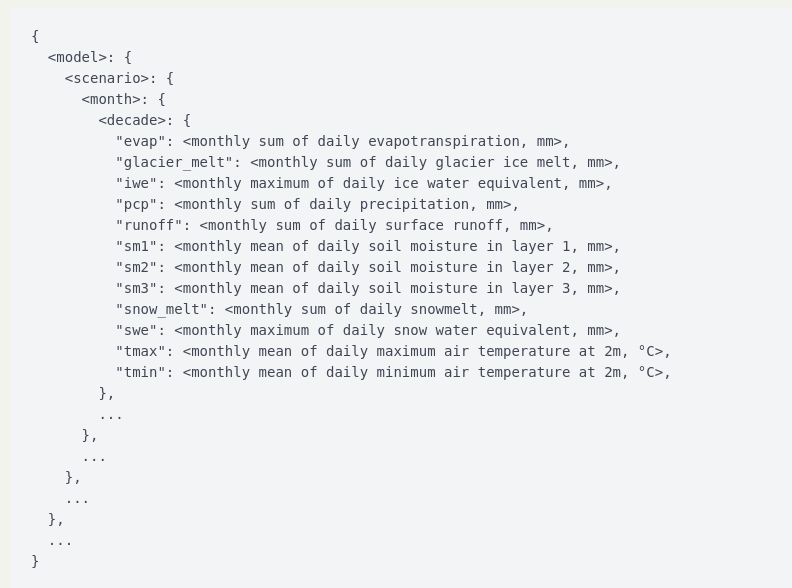
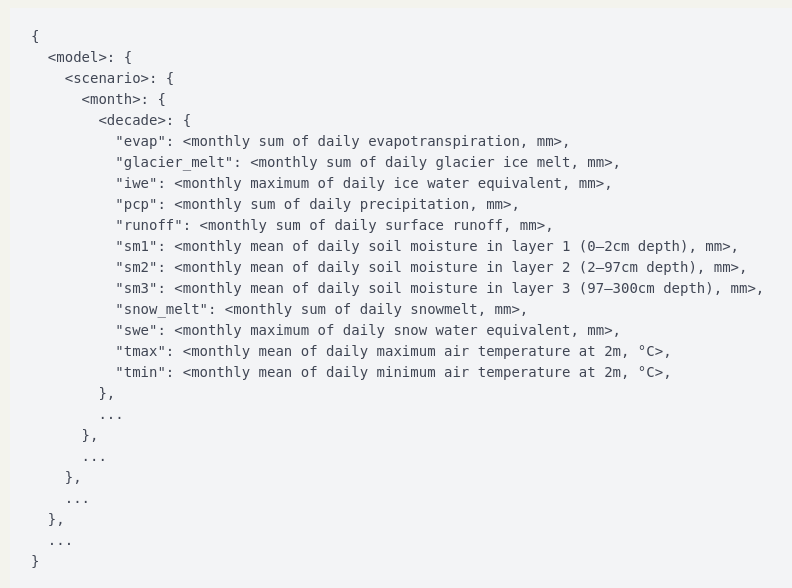
Before and after one commit to ua-snap/data-api, a Python web app: template templates/documentation/hydrology.html in a window 1280 px wide. Shown: the part 1516-2104 px from the top of the page, without its empty margins (102-894 px from the left). Run offline with Jinja, Linux system fonts and the light colour scheme; the template is opened without the code that fills it, so the values that code supplies are empty.

Commit message:
Add soil moisture layer descriptions (#641)

```diff
--- a/templates/documentation/hydrology.html
+++ b/templates/documentation/hydrology.html
@@ -100,9 +100,9 @@
           "iwe": &lt;monthly maximum of daily ice water equivalent, mm&gt;,
           "pcp": &lt;monthly sum of daily precipitation, mm&gt;,
           "runoff": &lt;monthly sum of daily surface runoff, mm&gt;,
-          "sm1": &lt;monthly mean of daily soil moisture in layer 1, mm&gt;,
-          "sm2": &lt;monthly mean of daily soil moisture in layer 2, mm&gt;,
-          "sm3": &lt;monthly mean of daily soil moisture in layer 3, mm&gt;,
+          "sm1": &lt;monthly mean of daily soil moisture in layer 1 (0&ndash;2cm depth), mm&gt;,
+          "sm2": &lt;monthly mean of daily soil moisture in layer 2 (2&ndash;97cm depth), mm&gt;,
+          "sm3": &lt;monthly mean of daily soil moisture in layer 3 (97&ndash;300cm depth), mm&gt;,
           "snow_melt": &lt;monthly sum of daily snowmelt, mm&gt;,
           "swe": &lt;monthly maximum of daily snow water equivalent, mm&gt;,
           "tmax": &lt;monthly mean of daily maximum air temperature at 2m, &deg;C&gt;,
```
